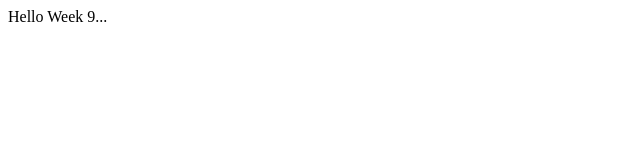
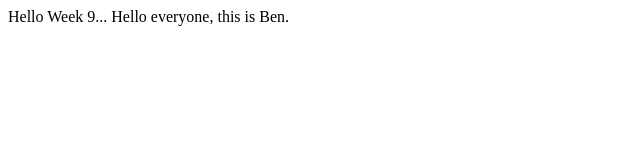
Before and after one commit to shbosh/week-9, a website: page index.html in a window 1280 px wide. Shown: the whole page, without its empty margins (0-640 px from the left). Drawn offline with Linux system fonts and the light colour scheme.

Commit message:
changed index.html

```diff
--- a/index.html
+++ b/index.html
@@ -2,6 +2,7 @@
   <body>
     <div id="app">
       Hello Week 9...
+      Hello everyone, this is Ben.
     </div>
   </body>
 </html>
```
